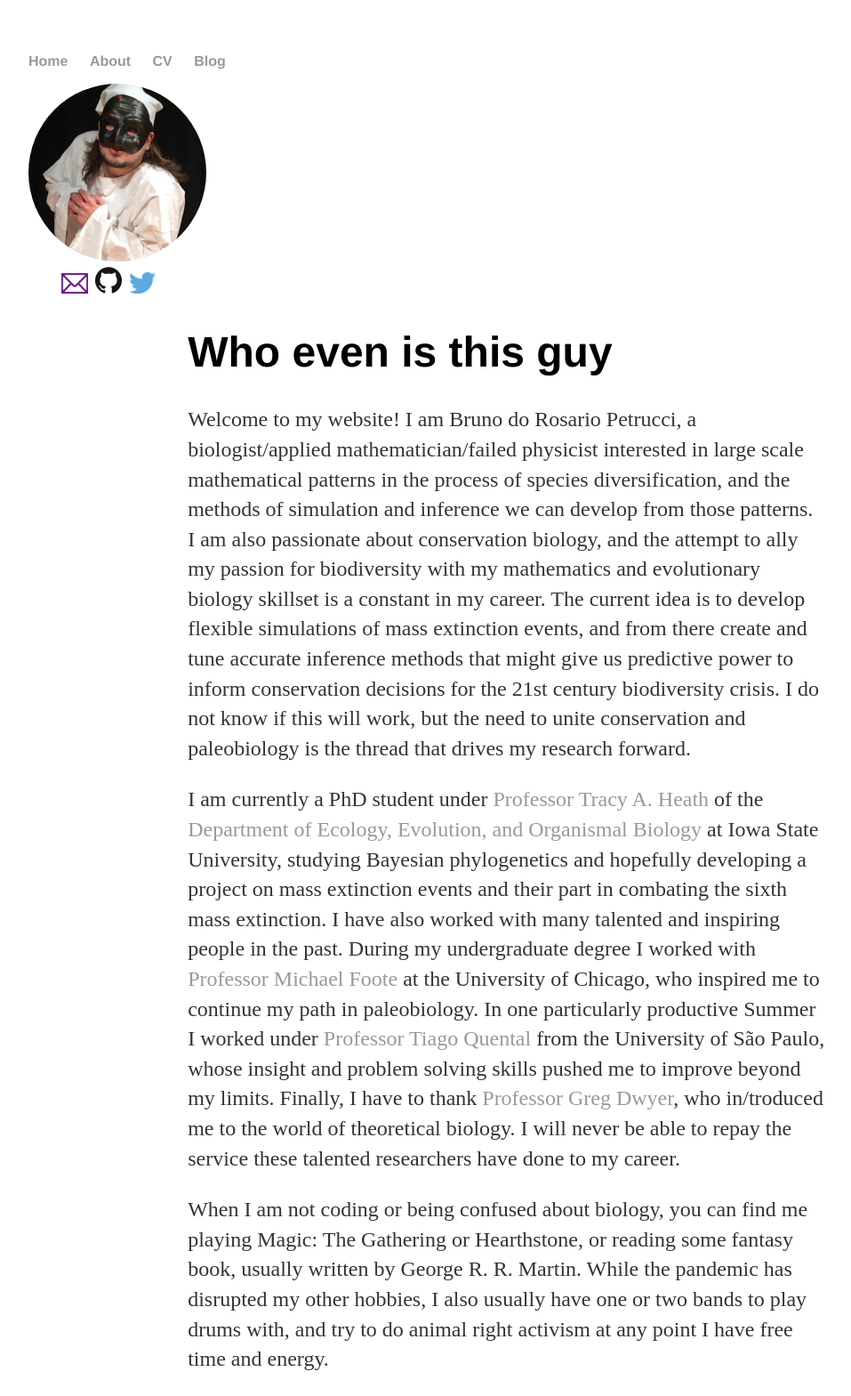
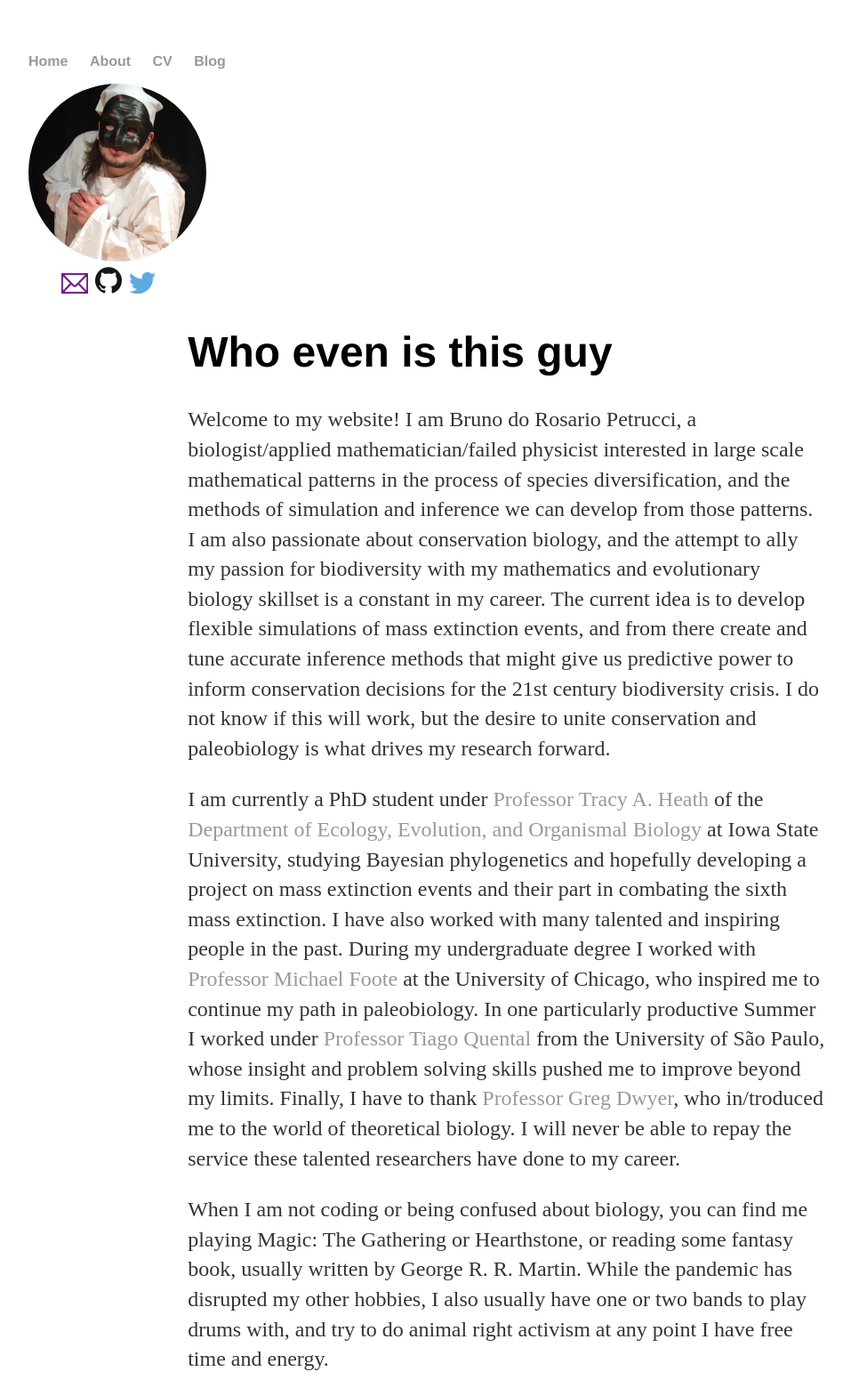
Before and after one commit to Brunnun/brunnun.github.io, a Jekyll site: the page built from about/index.html, in a window 1280 px wide. Shown: the whole page at 89% size, without its empty margins (160-1117 px from the left). Built offline with Jekyll 4.4.1, drawn with Linux system fonts in a browser that asks for light colours.

Commit message:
Words are hard

```diff
--- a/about/index.html
+++ b/about/index.html
@@ -4,7 +4,7 @@ title: Who even is this guy
 ---
     <h1>{{ page.title }}</h1>
 
-    <p>Welcome to my website! I am Bruno do Rosario Petrucci, a biologist/applied mathematician/failed physicist interested in large scale mathematical patterns in the process of species diversification, and the methods of simulation and inference we can develop from those patterns. I am also passionate about conservation biology, and the attempt to ally my passion for biodiversity with my mathematics and evolutionary biology skillset is a constant in my career. The current idea is to develop flexible simulations of mass extinction events, and from there create and tune accurate inference methods that might give us predictive power to inform conservation decisions for the 21st century biodiversity crisis. I do not know if this will work, but the need to unite conservation and paleobiology is the thread that drives my research forward.</p>
+    <p>Welcome to my website! I am Bruno do Rosario Petrucci, a biologist/applied mathematician/failed physicist interested in large scale mathematical patterns in the process of species diversification, and the methods of simulation and inference we can develop from those patterns. I am also passionate about conservation biology, and the attempt to ally my passion for biodiversity with my mathematics and evolutionary biology skillset is a constant in my career. The current idea is to develop flexible simulations of mass extinction events, and from there create and tune accurate inference methods that might give us predictive power to inform conservation decisions for the 21st century biodiversity crisis. I do not know if this will work, but the desire to unite conservation and paleobiology is what drives my research forward.</p>
 
     <p>I am currently a PhD student under <a href="https://phyloworks.org">Professor Tracy A. Heath</a> of the <a href="https://www.eeob.iastate.edu">Department of Ecology, Evolution, and Organismal Biology</a> at Iowa State University, studying Bayesian phylogenetics and hopefully developing a project on mass extinction events and their part in combating the sixth mass extinction. I have also worked with many talented and inspiring people in the past. During my undergraduate degree I worked with <a href="https://geosci.uchicago.edu/people/michael-foote/">Professor Michael Foote</a> at the University of Chicago, who inspired me to continue my path in paleobiology. In one particularly productive Summer I worked under <a href="https://labmeme.github.io">Professor Tiago Quental</a> from the University of São Paulo, whose insight and problem solving skills pushed me to improve beyond my limits. Finally, I have to thank <a href="http://dwyerlab.uchicago.edu/">Professor Greg Dwyer</a>, who in/troduced me to the world of theoretical biology. I will never be able to repay the service these talented researchers have done to my career.</p>
 
```
